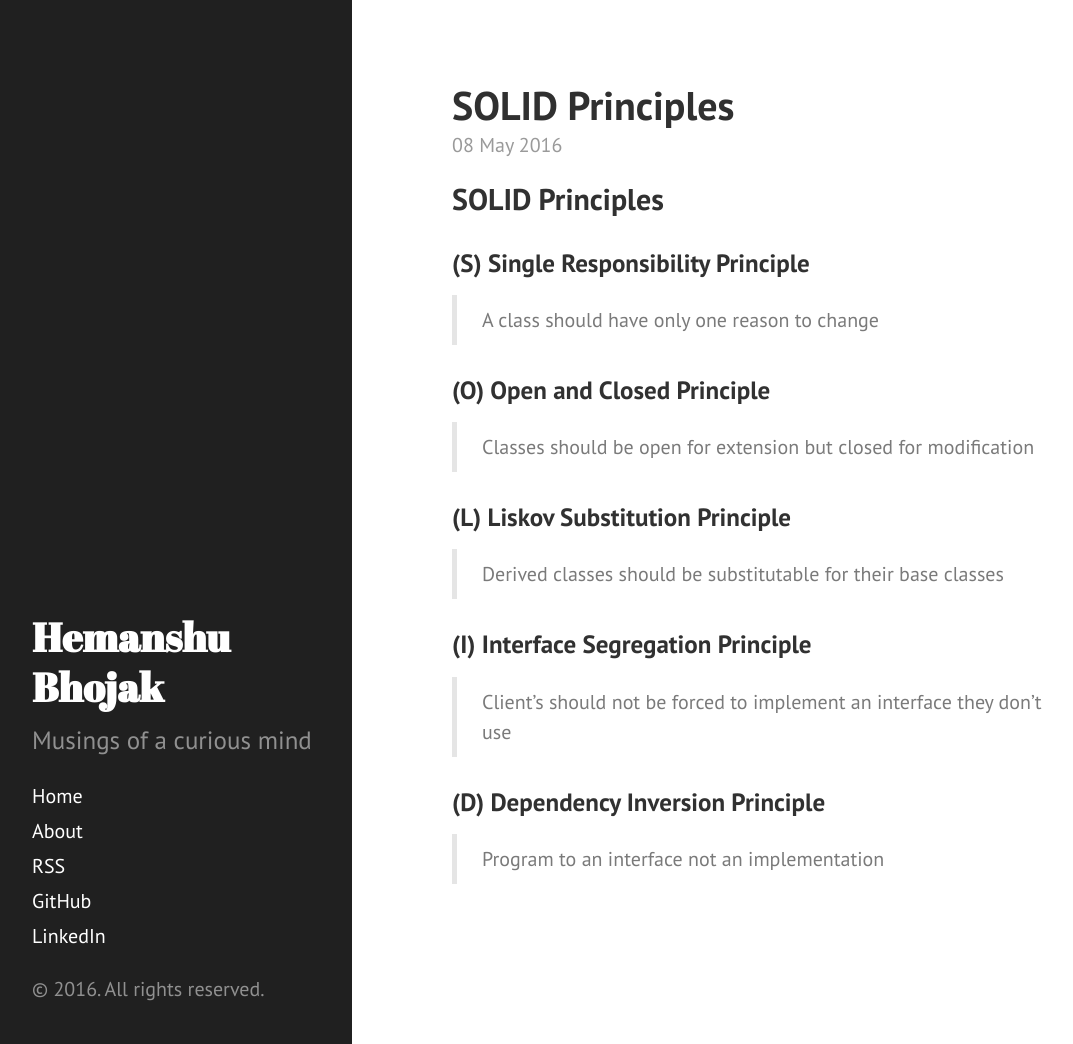
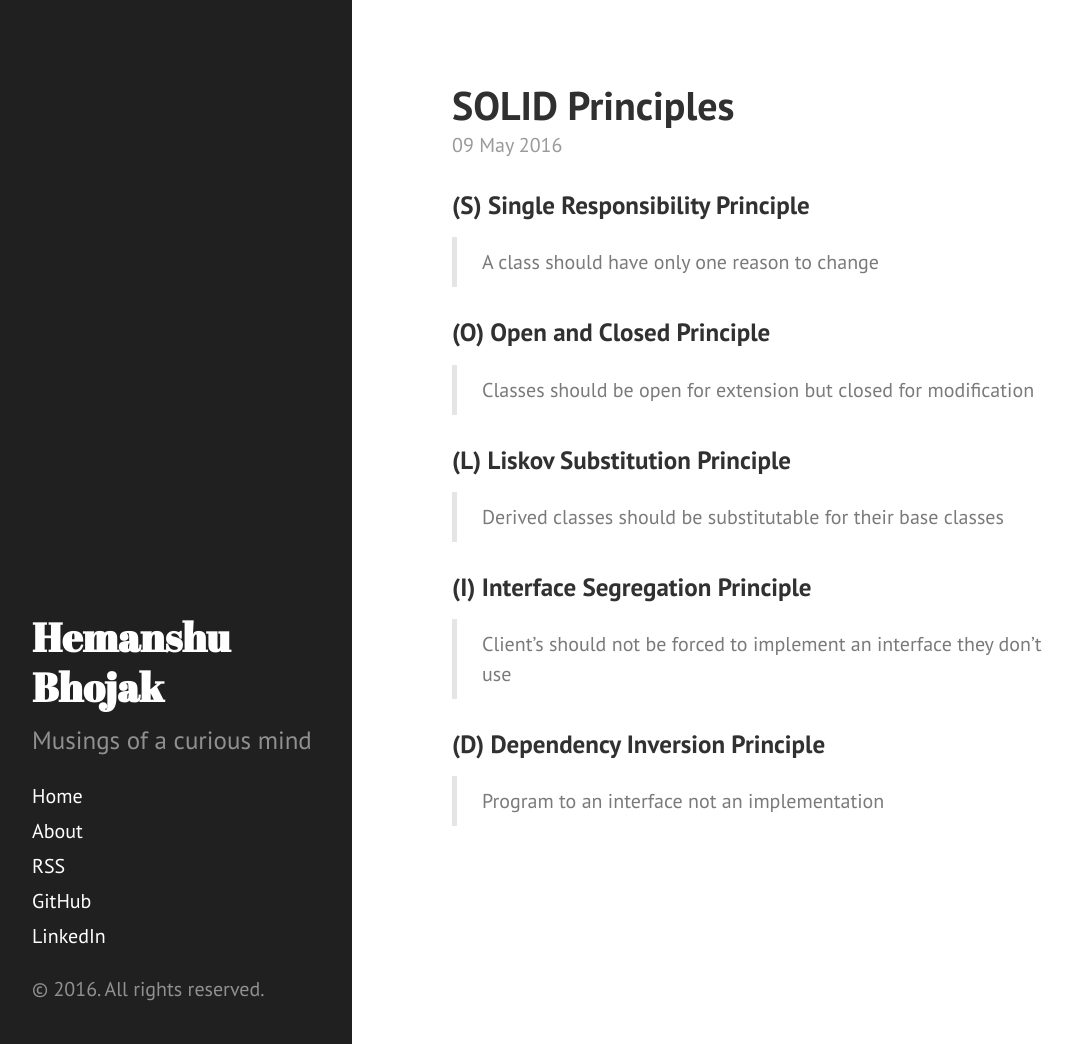
Before and after one commit to technoheman/hemanshubhojak.com, a Jekyll site: the page built from _posts/2016-05-09-solid-principles.markdown, in a window 1280 px wide and 1044 px high. Shown: the whole window, without its empty margins (8-1081 px from the left). Built offline with Jekyll 4.4.1, drawn with Linux system fonts in a browser that asks for light colours; comment, search, counter and statistics services are not loaded.

Commit message:
Update 2016-05-09-solid-principles.markdown

```diff
--- a/_posts/2016-05-09-solid-principles.markdown
+++ b/_posts/2016-05-09-solid-principles.markdown
@@ -1,11 +1,9 @@
 ---
 layout: post
 title:  "SOLID Principles"
-date: 2016-05-09 01:00:00 +0530
+date: 2016-05-09 11:49:01 +0530
 categories: design design-principles solid
 ---
-
-## SOLID Principles
 
 ### (S) Single Responsibility Principle
 > A class should have only one reason to change
```
